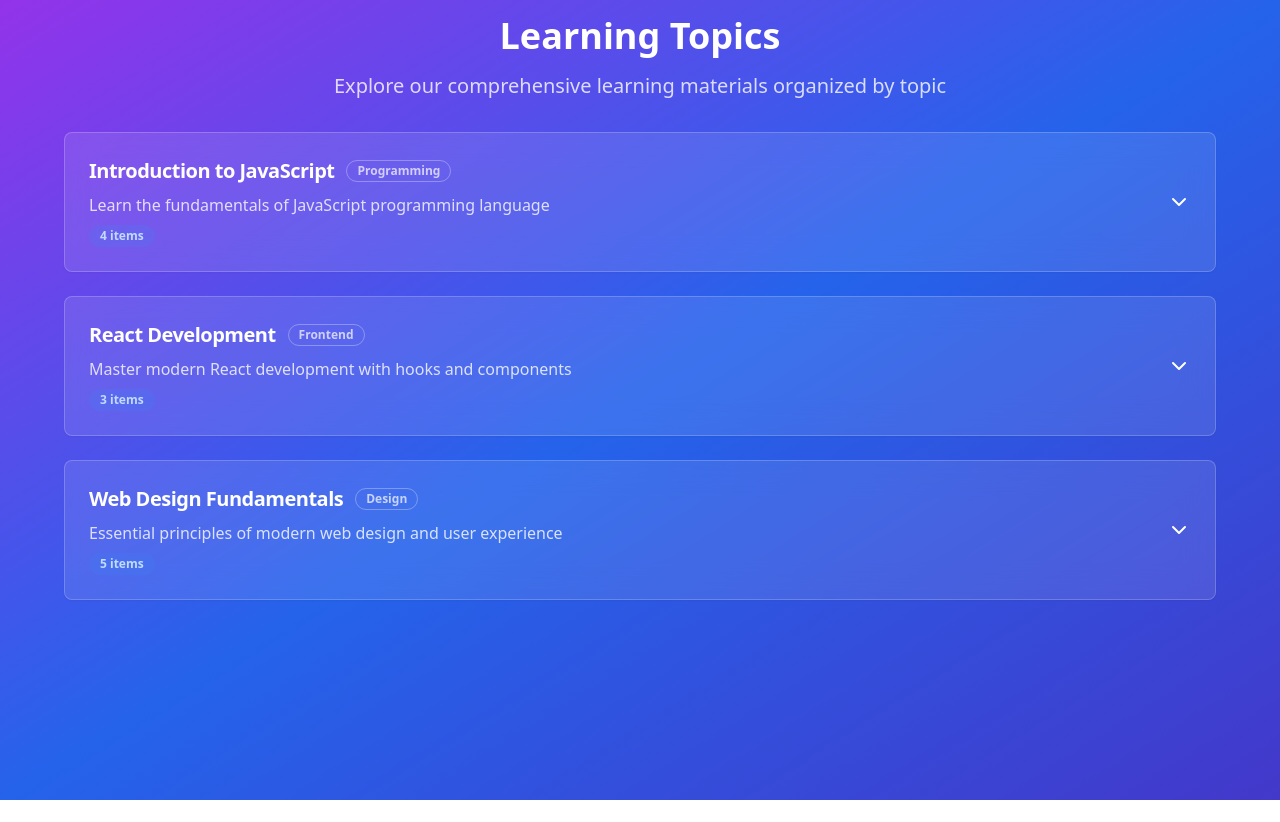
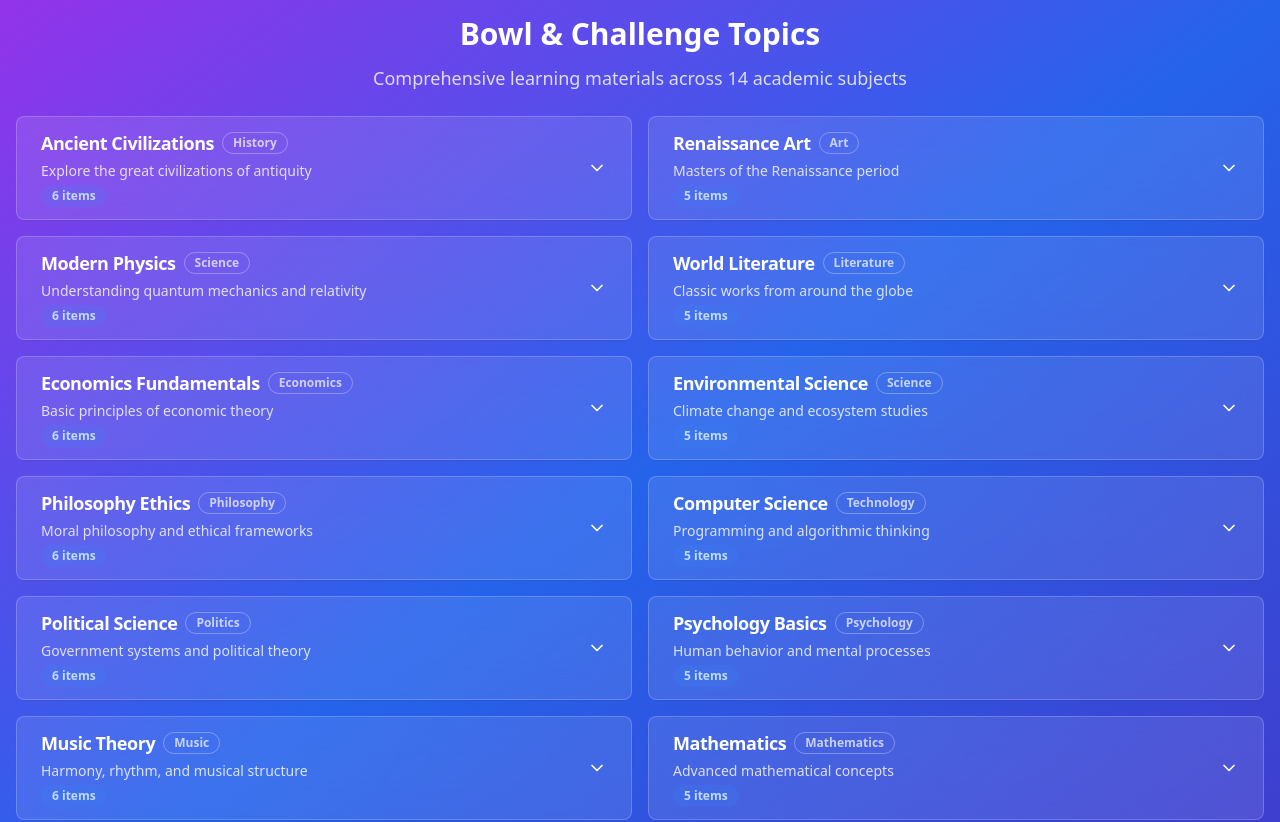
Before and after one commit to thanghp94/diverse-quiz-hub, a React (Vite) app: page /topics in a window 1280 px wide. Shown: the top 822 px of the page. Before the commit the page ends 800 px from the top, so only its background shows below. Built offline with nearby package versions, Linux system fonts and the light colour scheme.

Commit message:
Refactor: Link bowl & challenge content to topics
- Link "Bowl & Challenge" content to the topics page.
- Modify the topics page layout to be more compact, using a 2-column grid and displaying more topics.
- Ensure each topic displays 5-6 subtopics.

```diff
--- a/src/pages/Topics.tsx
+++ b/src/pages/Topics.tsx
@@ -12,8 +12,6 @@ interface ContentItem {
   title: string;
   type: 'video' | 'article' | 'quiz';
   duration?: string;
-  image: string;
-  description: string;
 }
 
 interface Topic {
@@ -28,119 +26,205 @@ interface Topic {
 const topicsData: Topic[] = [
   {
     id: 1,
-    title: "Introduction to JavaScript",
-    description: "Learn the fundamentals of JavaScript programming language",
-    category: "Programming",
-    contentCount: 4,
+    title: "Ancient Civilizations",
+    description: "Explore the great civilizations of antiquity",
+    category: "History",
+    contentCount: 6,
     contents: [
-      {
-        id: 1,
-        title: "Variables and Data Types",
-        type: "video",
-        duration: "15 min",
-        image: "photo-1461749280684-dccba630e2f6",
-        description: "Understanding JavaScript variables, strings, numbers, and boolean values"
-      },
-      {
-        id: 2,
-        title: "Functions and Scope",
-        type: "video",
-        duration: "20 min",
-        image: "photo-1488590528505-98d2b5aba04b",
-        description: "How to create and use functions in JavaScript"
-      },
-      {
-        id: 3,
-        title: "DOM Manipulation",
-        type: "article",
-        image: "photo-1518770660439-4636190af475",
-        description: "Interactive exercises on manipulating HTML elements with JavaScript"
-      },
-      {
-        id: 4,
-        title: "JavaScript Basics Quiz",
-        type: "quiz",
-        image: "photo-1649972904349-6e44c42644a7",
-        description: "Test your knowledge of JavaScript fundamentals"
-      }
+      { id: 1, title: "Egyptian Pyramids", type: "video", duration: "12 min" },
+      { id: 2, title: "Roman Empire", type: "article" },
+      { id: 3, title: "Greek Philosophy", type: "video", duration: "15 min" },
+      { id: 4, title: "Mesopotamian Culture", type: "article" },
+      { id: 5, title: "Ancient China", type: "video", duration: "18 min" },
+      { id: 6, title: "Civilization Quiz", type: "quiz" }
     ]
   },
   {
     id: 2,
-    title: "React Development",
-    description: "Master modern React development with hooks and components",
-    category: "Frontend",
-    contentCount: 3,
+    title: "Renaissance Art",
+    description: "Masters of the Renaissance period",
+    category: "Art",
+    contentCount: 5,
     contents: [
-      {
-        id: 5,
-        title: "React Components",
-        type: "video",
-        duration: "25 min",
-        image: "photo-1581091226825-a6a2a5aee158",
-        description: "Building reusable components in React"
-      },
-      {
-        id: 6,
-        title: "State Management with Hooks",
-        type: "video",
-        duration: "30 min",
-        image: "photo-1461749280684-dccba630e2f6",
-        description: "Using useState and useEffect hooks effectively"
-      },
-      {
-        id: 7,
-        title: "React Best Practices",
-        type: "article",
-        image: "photo-1488590528505-98d2b5aba04b",
-        description: "Learn the best practices for React development"
-      }
+      { id: 7, title: "Leonardo da Vinci", type: "video", duration: "20 min" },
+      { id: 8, title: "Michelangelo's Works", type: "article" },
+      { id: 9, title: "Renaissance Techniques", type: "video", duration: "14 min" },
+      { id: 10, title: "Patron System", type: "article" },
+      { id: 11, title: "Art History Quiz", type: "quiz" }
     ]
   },
   {
     id: 3,
-    title: "Web Design Fundamentals",
-    description: "Essential principles of modern web design and user experience",
-    category: "Design",
+    title: "Modern Physics",
+    description: "Understanding quantum mechanics and relativity",
+    category: "Science",
+    contentCount: 6,
+    contents: [
+      { id: 12, title: "Quantum Theory", type: "video", duration: "25 min" },
+      { id: 13, title: "Einstein's Relativity", type: "article" },
+      { id: 14, title: "Particle Physics", type: "video", duration: "22 min" },
+      { id: 15, title: "Wave-Particle Duality", type: "article" },
+      { id: 16, title: "Schrödinger's Cat", type: "video", duration: "16 min" },
+      { id: 17, title: "Physics Quiz", type: "quiz" }
+    ]
+  },
+  {
+    id: 4,
+    title: "World Literature",
+    description: "Classic works from around the globe",
+    category: "Literature",
     contentCount: 5,
     contents: [
+      { id: 18, title: "Shakespeare's Plays", type: "video", duration: "30 min" },
+      { id: 19, title: "Russian Novels", type: "article" },
+      { id: 20, title: "Japanese Poetry", type: "video", duration: "18 min" },
+      { id: 21, title: "Latin American Magic Realism", type: "article" },
+      { id: 22, title: "Literature Quiz", type: "quiz" }
+    ]
+  },
+  {
+    id: 5,
+    title: "Economics Fundamentals",
+    description: "Basic principles of economic theory",
+    category: "Economics",
+    contentCount: 6,
+    contents: [
+      { id: 23, title: "Supply and Demand", type: "video", duration: "15 min" },
+      { id: 24, title: "Market Structures", type: "article" },
+      { id: 25, title: "Monetary Policy", type: "video", duration: "20 min" },
+      { id: 26, title: "Fiscal Policy", type: "article" },
+      { id: 27, title: "International Trade", type: "video", duration: "18 min" },
+      { id: 28, title: "Economics Quiz", type: "quiz" }
+    ]
+  },
+  {
+    id: 6,
+    title: "Environmental Science",
+    description: "Climate change and ecosystem studies",
+    category: "Science",
+    contentCount: 5,
+    contents: [
+      { id: 29, title: "Climate Systems", type: "video", duration: "22 min" },
+      { id: 30, title: "Biodiversity Loss", type: "article" },
+      { id: 31, title: "Renewable Energy", type: "video", duration: "17 min" },
+      { id: 32, title: "Conservation Biology", type: "article" },
+      { id: 33, title: "Environment Quiz", type: "quiz" }
+    ]
+  },
+  {
+    id: 7,
+    title: "Philosophy Ethics",
+    description: "Moral philosophy and ethical frameworks",
+    category: "Philosophy",
+    contentCount: 6,
+    contents: [
+      { id: 34, title: "Utilitarianism", type: "video", duration: "19 min" },
+      { id: 35, title: "Deontological Ethics", type: "article" },
+      { id: 36, title: "Virtue Ethics", type: "video", duration: "16 min" },
+      { id: 37, title: "Applied Ethics", type: "article" },
+      { id: 38, title: "Moral Dilemmas", type: "video", duration: "21 min" },
+      { id: 39, title: "Ethics Quiz", type: "quiz" }
+    ]
+  },
   {
     id: 8,
-        title: "Color Theory in Web Design",
-        type: "video",
-        duration: "18 min",
-        image: "photo-1518770660439-4636190af475",
-        description: "Understanding color psychology and application in web design"
+    title: "Computer Science",
+    description: "Programming and algorithmic thinking",
+    category: "Technology",
+    contentCount: 5,
+    contents: [
+      { id: 40, title: "Data Structures", type: "video", duration: "28 min" },
+      { id: 41, title: "Algorithm Analysis", type: "article" },
+      { id: 42, title: "Object-Oriented Programming", type: "video", duration: "24 min" },
+      { id: 43, title: "Database Design", type: "article" },
+      { id: 44, title: "Programming Quiz", type: "quiz" }
+    ]
   },
   {
     id: 9,
-        title: "Typography Guidelines",
-        type: "article",
-        image: "photo-1649972904349-6e44c42644a7",
-        description: "Choosing and implementing effective typography"
+    title: "Political Science",
+    description: "Government systems and political theory",
+    category: "Politics",
+    contentCount: 6,
+    contents: [
+      { id: 45, title: "Democratic Systems", type: "video", duration: "23 min" },
+      { id: 46, title: "Constitutional Law", type: "article" },
+      { id: 47, title: "International Relations", type: "video", duration: "26 min" },
+      { id: 48, title: "Political Ideologies", type: "article" },
+      { id: 49, title: "Electoral Systems", type: "video", duration: "19 min" },
+      { id: 50, title: "Politics Quiz", type: "quiz" }
+    ]
   },
   {
     id: 10,
-        title: "Responsive Design Principles",
-        type: "video",
-        duration: "22 min",
-        image: "photo-1581091226825-a6a2a5aee158",
-        description: "Creating designs that work across all devices"
+    title: "Psychology Basics",
+    description: "Human behavior and mental processes",
+    category: "Psychology",
+    contentCount: 5,
+    contents: [
+      { id: 51, title: "Cognitive Psychology", type: "video", duration: "21 min" },
+      { id: 52, title: "Behavioral Theories", type: "article" },
+      { id: 53, title: "Social Psychology", type: "video", duration: "18 min" },
+      { id: 54, title: "Developmental Psychology", type: "article" },
+      { id: 55, title: "Psychology Quiz", type: "quiz" }
+    ]
   },
   {
     id: 11,
-        title: "UI/UX Design Quiz",
-        type: "quiz",
-        image: "photo-1461749280684-dccba630e2f6",
-        description: "Test your understanding of design principles"
+    title: "Music Theory",
+    description: "Harmony, rhythm, and musical structure",
+    category: "Music",
+    contentCount: 6,
+    contents: [
+      { id: 56, title: "Scales and Modes", type: "video", duration: "17 min" },
+      { id: 57, title: "Chord Progressions", type: "article" },
+      { id: 58, title: "Rhythm Patterns", type: "video", duration: "14 min" },
+      { id: 59, title: "Musical Forms", type: "article" },
+      { id: 60, title: "Composition Techniques", type: "video", duration: "22 min" },
+      { id: 61, title: "Music Theory Quiz", type: "quiz" }
+    ]
   },
   {
     id: 12,
-        title: "Design Tools Overview",
-        type: "article",
-        image: "photo-1488590528505-98d2b5aba04b",
-        description: "Overview of popular design tools and when to use them"
-      }
+    title: "Mathematics",
+    description: "Advanced mathematical concepts",
+    category: "Mathematics",
+    contentCount: 5,
+    contents: [
+      { id: 62, title: "Calculus Fundamentals", type: "video", duration: "27 min" },
+      { id: 63, title: "Linear Algebra", type: "article" },
+      { id: 64, title: "Statistics", type: "video", duration: "20 min" },
+      { id: 65, title: "Probability Theory", type: "article" },
+      { id: 66, title: "Math Quiz", type: "quiz" }
+    ]
+  },
+  {
+    id: 13,
+    title: "Astronomy",
+    description: "Stars, planets, and the universe",
+    category: "Science",
+    contentCount: 6,
+    contents: [
+      { id: 67, title: "Solar System", type: "video", duration: "25 min" },
+      { id: 68, title: "Stellar Evolution", type: "article" },
+      { id: 69, title: "Galaxies and Beyond", type: "video", duration: "29 min" },
+      { id: 70, title: "Black Holes", type: "article" },
+      { id: 71, title: "Exoplanets", type: "video", duration: "18 min" },
+      { id: 72, title: "Astronomy Quiz", type: "quiz" }
+    ]
+  },
+  {
+    id: 14,
+    title: "Anthropology",
+    description: "Human cultures and societies",
+    category: "Anthropology",
+    contentCount: 5,
+    contents: [
+      { id: 73, title: "Cultural Anthropology", type: "video", duration: "24 min" },
+      { id: 74, title: "Archaeological Methods", type: "article" },
+      { id: 75, title: "Human Evolution", type: "video", duration: "21 min" },
+      { id: 76, title: "Linguistic Anthropology", type: "article" },
+      { id: 77, title: "Anthropology Quiz", type: "quiz" }
     ]
   }
 ];
@@ -159,13 +243,13 @@ const Topics = () => {
   const getContentIcon = (type: string) => {
     switch (type) {
       case 'video':
-        return <Play className="h-4 w-4" />;
+        return <Play className="h-3 w-3" />;
       case 'article':
-        return <BookOpen className="h-4 w-4" />;
+        return <BookOpen className="h-3 w-3" />;
       case 'quiz':
-        return <Image className="h-4 w-4" />;
+        return <Image className="h-3 w-3" />;
       default:
-        return <BookOpen className="h-4 w-4" />;
+        return <BookOpen className="h-3 w-3" />;
     }
   };
 
@@ -184,15 +268,15 @@ const Topics = () => {
 
   return (
     <div className="min-h-screen bg-gradient-to-br from-purple-600 via-blue-600 to-indigo-700 p-4">
-      <div className="max-w-6xl mx-auto">
-        <div className="text-center mb-8">
-          <h1 className="text-4xl font-bold text-white mb-4">Learning Topics</h1>
-          <p className="text-xl text-white/80">
-            Explore our comprehensive learning materials organized by topic
+      <div className="max-w-7xl mx-auto">
+        <div className="text-center mb-6">
+          <h1 className="text-3xl font-bold text-white mb-3">Bowl & Challenge Topics</h1>
+          <p className="text-lg text-white/80">
+            Comprehensive learning materials across 14 academic subjects
           </p>
         </div>
 
-        <div className="grid gap-6">
+        <div className="grid lg:grid-cols-2 gap-4">
           {topicsData.map((topic) => (
             <Card key={topic.id} className="bg-white/10 backdrop-blur-lg border-white/20">
               <Collapsible
@@ -200,22 +284,22 @@ const Topics = () => {
                 onOpenChange={() => toggleTopic(topic.id)}
               >
                 <CollapsibleTrigger asChild>
-                  <CardHeader className="cursor-pointer hover:bg-white/5 transition-colors">
+                  <CardHeader className="cursor-pointer hover:bg-white/5 transition-colors py-3">
                     <div className="flex items-center justify-between">
                       <div className="text-left">
-                        <div className="flex items-center gap-3 mb-2">
-                          <CardTitle className="text-white text-xl">{topic.title}</CardTitle>
-                          <Badge variant="outline" className="border-white/30 text-white/70">
+                        <div className="flex items-center gap-2 mb-1">
+                          <CardTitle className="text-white text-lg">{topic.title}</CardTitle>
+                          <Badge variant="outline" className="border-white/30 text-white/70 text-xs">
                             {topic.category}
                           </Badge>
                         </div>
-                        <p className="text-white/80">{topic.description}</p>
-                        <Badge variant="secondary" className="bg-blue-500/20 text-blue-200 mt-2">
+                        <p className="text-white/80 text-sm">{topic.description}</p>
+                        <Badge variant="secondary" className="bg-blue-500/20 text-blue-200 mt-1 text-xs">
                           {topic.contentCount} items
                         </Badge>
                       </div>
                       <ChevronDown
-                        className={`h-6 w-6 text-white transition-transform duration-200 ${
+                        className={`h-5 w-5 text-white transition-transform duration-200 ${
                           openTopics.includes(topic.id) ? 'rotate-180' : ''
                         }`}
                       />
@@ -224,38 +308,32 @@ const Topics = () => {
                 </CollapsibleTrigger>
 
                 <CollapsibleContent>
-                  <CardContent className="pt-0">
-                    <div className="grid md:grid-cols-2 lg:grid-cols-3 gap-4">
+                  <CardContent className="pt-0 pb-3">
+                    <div className="space-y-2">
                       {topic.contents.map((content) => (
                         <Link
                           key={content.id}
                           to={`/content/${content.id}`}
                           className="block"
                         >
-                          <Card className="bg-white/5 border-white/10 hover:bg-white/10 transition-all duration-300 hover:scale-105">
-                            <div className="relative">
-                              <img
-                                src={`https://images.unsplash.com/${content.image}?w=400&h=200&fit=crop`}
-                                alt={content.title}
-                                className="w-full h-32 object-cover rounded-t-lg"
-                              />
+                          <div className="bg-white/5 border border-white/10 hover:bg-white/10 transition-all duration-200 hover:scale-[1.02] rounded-lg p-3">
+                            <div className="flex items-center justify-between">
+                              <div className="flex items-center gap-2">
                                 <Badge
-                                className={`absolute top-2 right-2 ${getContentTypeColor(content.type)}`}
+                                  className={`${getContentTypeColor(content.type)} text-xs`}
                                 >
                                   {getContentIcon(content.type)}
                                   <span className="ml-1 capitalize">{content.type}</span>
                                 </Badge>
+                                <span className="text-white font-medium text-sm">{content.title}</span>
                               </div>
-                            <CardContent className="p-4">
-                              <h3 className="text-white font-semibold mb-2">{content.title}</h3>
-                              <p className="text-white/70 text-sm mb-2">{content.description}</p>
                               {content.duration && (
                                 <Badge variant="outline" className="border-white/30 text-white/70 text-xs">
                                   {content.duration}
                                 </Badge>
                               )}
-                            </CardContent>
-                          </Card>
+                            </div>
+                          </div>
                         </Link>
                       ))}
                     </div>
```
Also changed, not shown: src/components/ContentSection.tsx (+27 -2 lines), src/components/HomePage.tsx (+23 -5 lines). Lines whose indentation alone changed are shown as unchanged.
